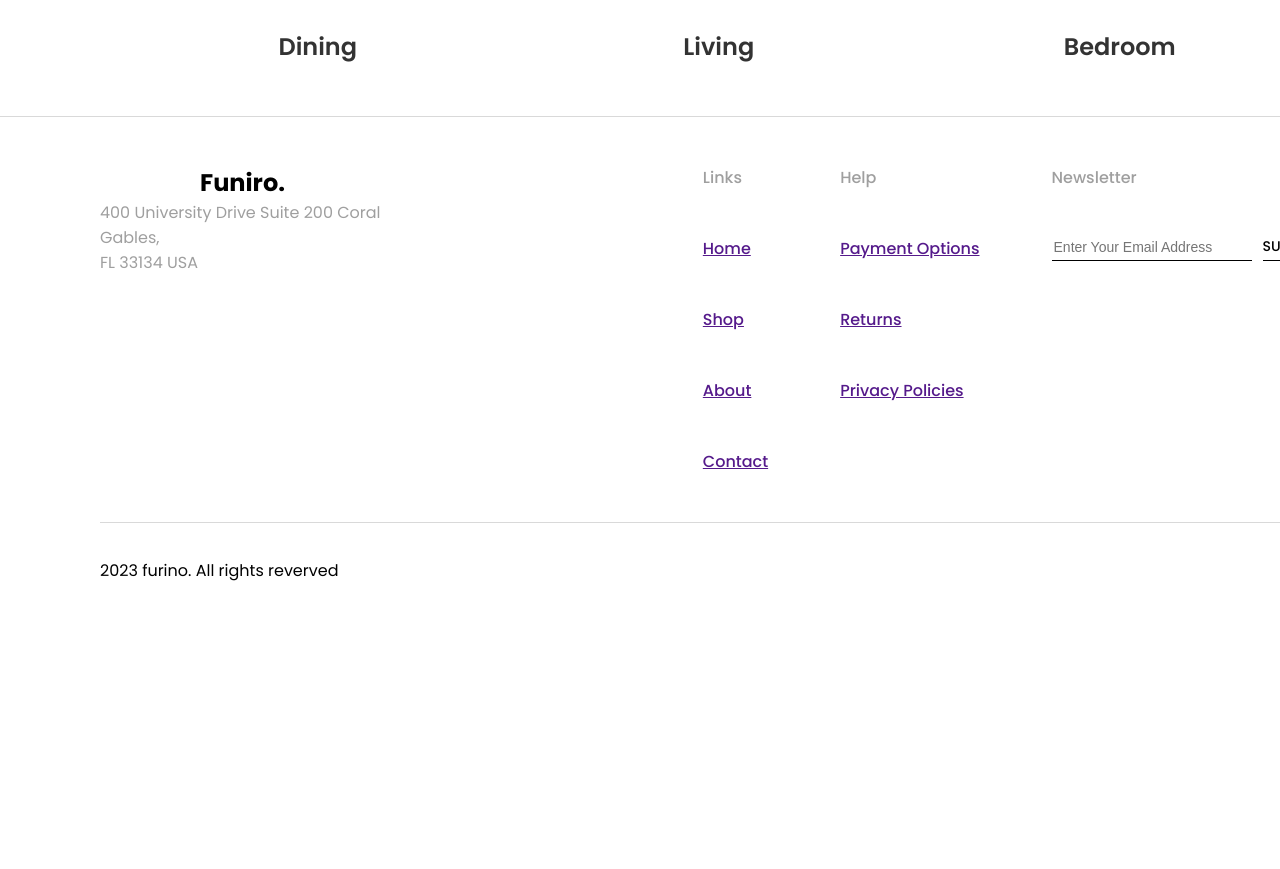
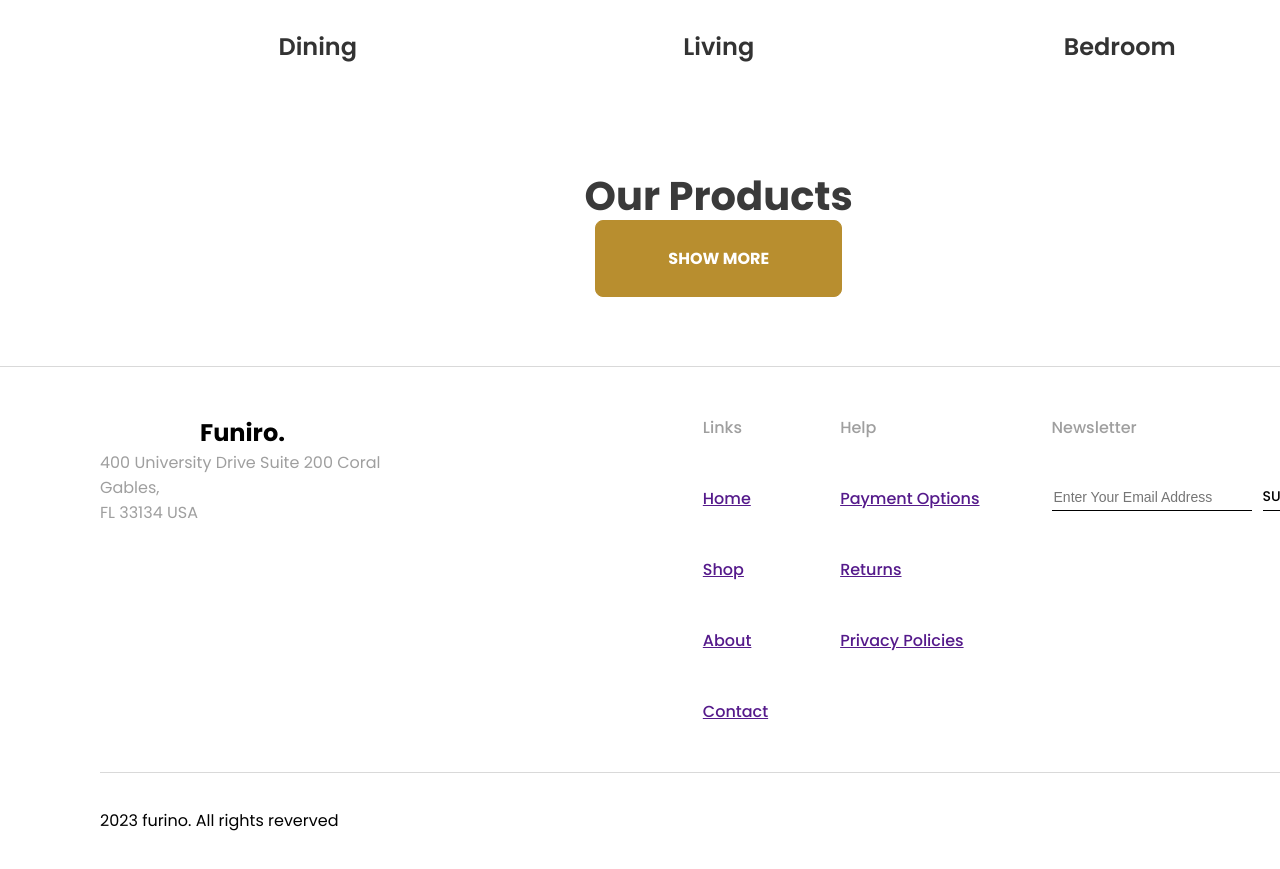
Before and after one commit to SubwaySerfer/e-commerce, a Vue app: page /home in a window 1280 px wide. Shown: the part 1489-2358 px from the top of the page. Before the commit the page ends 2110 px from the top, so only its background shows below. Built offline with nearby package versions, Linux system fonts and the light colour scheme.

Commit message:
feat: add vuex

```diff
--- a/package.json
+++ b/package.json
@@ -10,7 +10,8 @@
   },
   "dependencies": {
     "vue": "^3.3.4",
-    "vue-router": "^4.2.4"
+    "vue-router": "^4.2.4",
+    "vuex": "^4.0.2"
   },
   "devDependencies": {
     "@vitejs/plugin-vue": "^4.2.3",
--- a/src/App.vue
+++ b/src/App.vue
@@ -16,6 +16,9 @@ export default {
   components: {
     TheHeader,
     TheFooter,
+  },
+  created() {
+    this.$store.commit("home/getFurnitureList");
   },
 };
 </script>
--- /dev/null
+++ b/src/assets/data/products.json
@@ -0,0 +1,12 @@
+{
+  "products":[
+    {"id":1,"name":"Syltherine","discount":30,"isNew":false,"price": 2500000,"img":"../.."},
+    {"id":2,"name":"Syltherine","discount":0,"isNew":false,"price": 2500000,"img":"../.."},
+    {"id":3,"name":"Syltherine","discount":50,"isNew":false,"price": 2500000,"img":"../.."},
+    {"id":4,"name":"Syltherine","discount":0,"isNew":true,"price": 2500000,"img":"../.."},
+    {"id":5,"name":"Syltherine","discount":0,"isNew":false,"price": 2500000,"img":"../.."},
+    {"id":6,"name":"Syltherine","discount":0,"isNew":true,"price": 2500000,"img":"../.."},
+    {"id":7,"name":"Syltherine","discount":50,"isNew":false,"price": 2500000,"img":"../.."},
+    {"id":8,"name":"Syltherine","discount":0,"isNew":true,"price": 2500000,"img":"../.."}
+  ]
+}
--- /dev/null
+++ b/src/components/home/OurProductsSection.vue
@@ -0,0 +1,42 @@
+<template>
+  <section>
+    <h2>Our Products</h2>
+    <div class="furnitures-list">
+      <base-card v-for="furniture in furnitureList"
+        >{{ furniture }}
+        <p>{{ furniture }}</p></base-card
+      >
+      <!-- <div class="furniture-card">
+        <img src="" alt="" />
+        <h3></h3>
+        <p>Stylish cafe chair</p>
+      </div> -->
+    </div>
+    <base-button>Show More</base-button>
+  </section>
+</template>
+
+<script>
+export default {
+  computed: {
+    furnitureList() {
+      return this.$store.getters["home/furnitureList"];
+    },
+  },
+};
+</script>
+
+<style scoped>
+section {
+  height: auto;
+  padding: 5.6rem 10.2rem 6.9rem;
+}
+h2 {
+  color: #3a3a3a;
+  text-align: center;
+  font-size: 4rem;
+  font-style: normal;
+  font-weight: 700;
+  line-height: 120%;
+}
+</style>
--- a/src/main.js
+++ b/src/main.js
@@ -12,13 +12,13 @@ import BaseButton from './components/ui/BaseButton.vue'
 import { createApp } from 'vue';
 import App from './App.vue';
 import router from './router';
-// import store from './store/index';
+import store from './store/index';
 
 
 const app = createApp(App);
 
 app.use(router);
-// app.use(store);
+app.use(store);
 
 app.component('base-button', BaseButton)
 
--- a/src/pages/home/HomePage.vue
+++ b/src/pages/home/HomePage.vue
@@ -1,16 +1,19 @@
 <template>
   <PromoSection></PromoSection>
   <RoomsSection></RoomsSection>
+  <OurProductsSection></OurProductsSection>
 </template>
 
 <script>
 import PromoSection from "../../components/home/PromoSection.vue";
 import RoomsSection from "../../components/home/RoomsSection.vue";
+import OurProductsSection from "../../components/home/OurProductsSection.vue";
 
 export default {
   components: {
     PromoSection,
     RoomsSection,
+    OurProductsSection,
   },
 };
 </script>
--- /dev/null
+++ b/src/store/index.js
@@ -0,0 +1,12 @@
+import { createStore } from "vuex";
+
+import homeModule from  './modules/home/index.js'
+
+
+const store = createStore({
+  modules: {
+    home: homeModule
+  }
+})
+
+export default store
--- /dev/null
+++ b/src/store/modules/home/getters.js
@@ -0,0 +1 @@
+export default{}
--- /dev/null
+++ b/src/store/modules/home/index.js
@@ -0,0 +1,6 @@
+import mutations from "./mutations"
+import getters from "./getters"
+
+export default {namespaced: true, state(){
+ return{ furnitureList: []}
+},mutations,getters}
--- /dev/null
+++ b/src/store/modules/home/mutations.js
@@ -0,0 +1,10 @@
+import jsonObj from '../../../assets/data/products.json'
+
+export default {
+  getFurnitureList(state){
+    // console.log(typeof jsonObj)
+    // state.furnitureList = JSON.parse(jsonObj)
+    state.furnitureList = jsonObj.products
+
+  }
+}
```
Also changed, not shown: src/components/ui/BaseCard.vue (added, +23 -0 lines), 1 other file (tests, documents, lock files or other folders).
